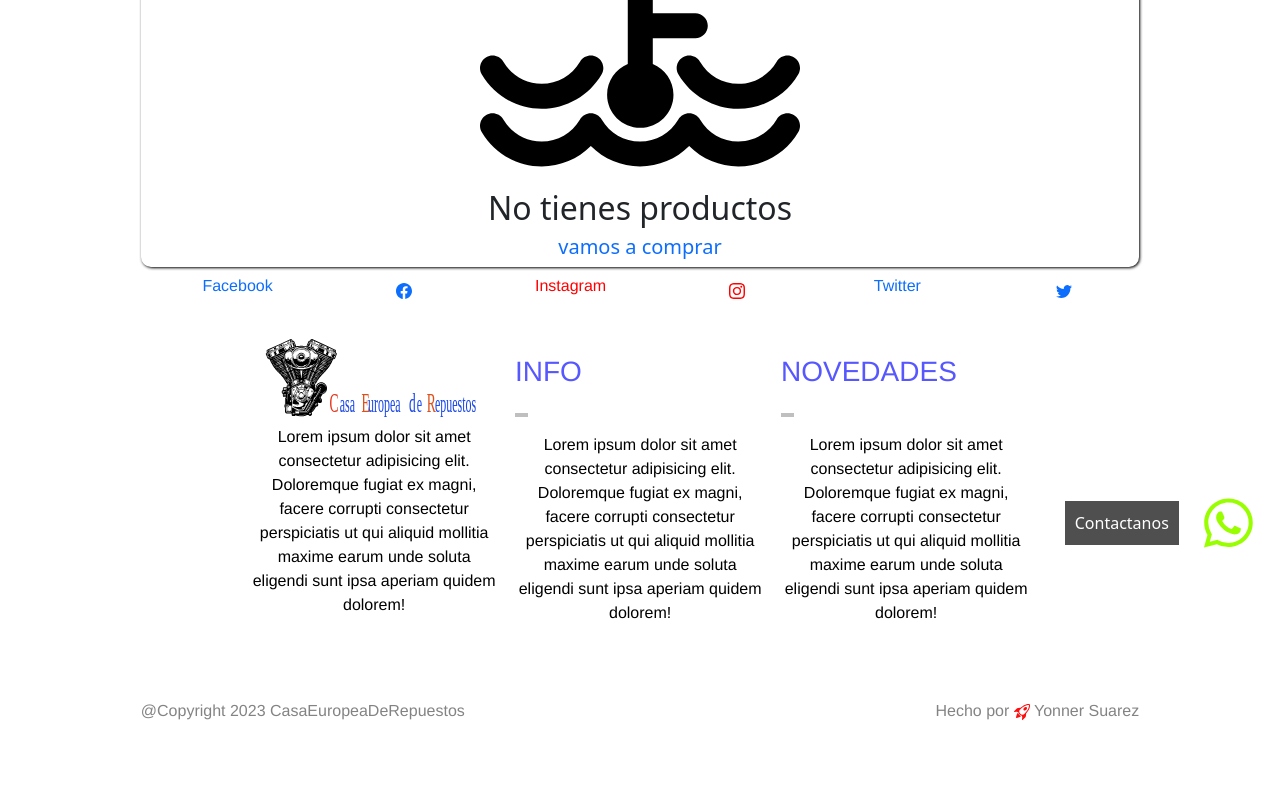
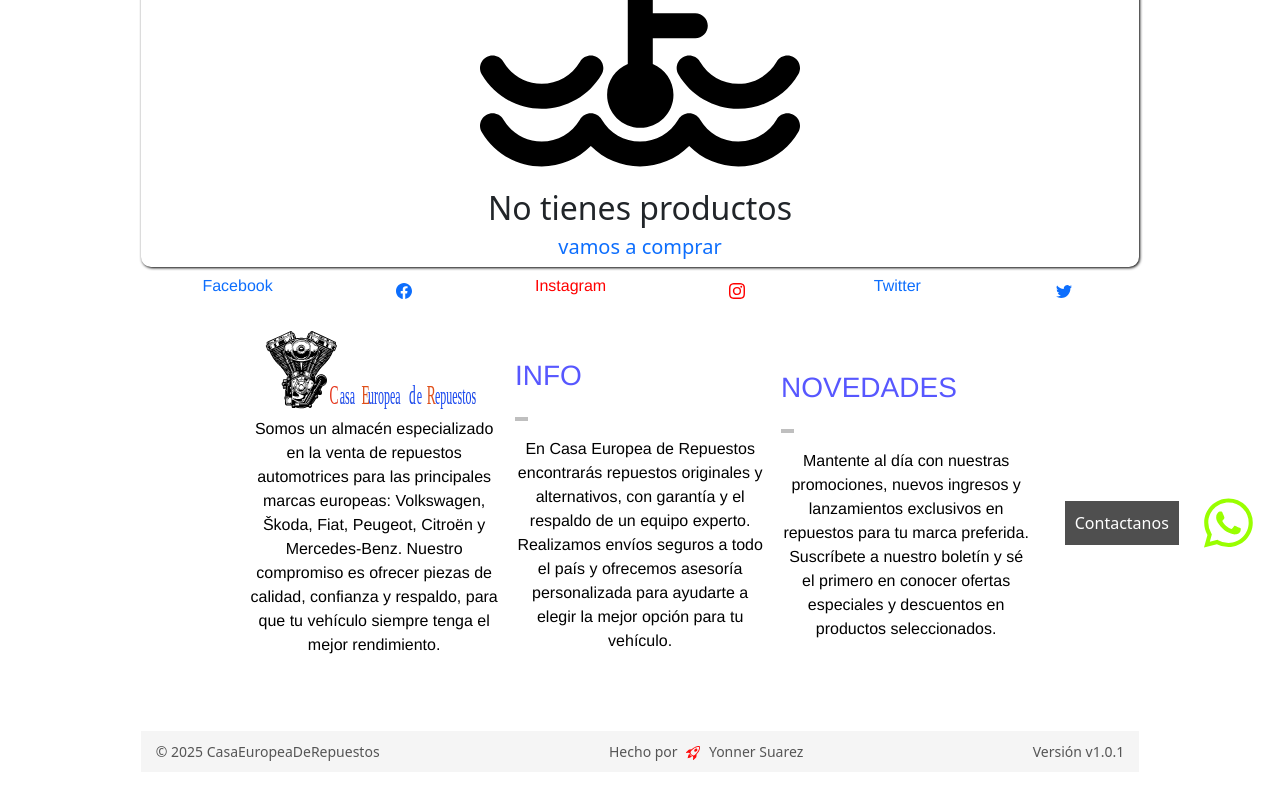
Before and after one commit to Yonner-suarez/PageCER, a React (Vite) app in the folder cer/: page /carrito in a window 1280 px wide. Shown: the part 244-1044 px from the top of the page. Built offline with nearby package versions, Linux system fonts and the light colour scheme; what @mercadopago/sdk-react would draw is missing.

Commit message:
feat: other fixes

```diff
--- a/cer/package.json
+++ b/cer/package.json
@@ -22,6 +22,7 @@
     "react-bootstrap-icons": "^1.10.3",
     "react-dom": "^18.2.0",
     "react-loader-spinner": "^5.3.4",
+    "react-paginate": "^8.3.0",
     "react-redux": "^8.0.5",
     "react-router-dom": "^6.11.1",
     "sweetalert2": "^11.7.5"
--- a/cer/src/components/Card/Card.jsx
+++ b/cer/src/components/Card/Card.jsx
@@ -103,15 +103,13 @@ const CardRep = ({ id, imagen, nombre, precio, marcaRep, marcas }) => {
         >
           <Modal.Header closeButton>
             <Modal.Title id="example-custom-modal-styling-title">
-              {marcas.map((mar) => (
               <div
-                  key={mar.id}
+                key={marcas.id}
                 style={{ display: "flex", flexDirection: "row" }}
               >
                 <img src={vw} alt="Volkswagen" />
-                  <h2>{mar.marca}</h2>
+                <h2>{marcas.marca}</h2>
               </div>
-              ))}
             </Modal.Title>
           </Modal.Header>
           <Modal.Body>
@@ -193,13 +191,9 @@ const CardRep = ({ id, imagen, nombre, precio, marcaRep, marcas }) => {
         </Modal>
 
         <Card.Body className="bodyCard">
-          {marcas.map((marca) => {
-            return (
-              <div key={marca.id}>
-                <h2 className="subtitulo">{marca.marca}</h2>
+          <div key={marcas.id}>
+            <h2 className="subtitulo">{marcas.marca}</h2>
           </div>
-            );
-          })}
           <Card.Title className="titulo">{nombre}</Card.Title>
           <Card.Text className="texto">${precio}</Card.Text>
 
@@ -211,15 +205,9 @@ const CardRep = ({ id, imagen, nombre, precio, marcaRep, marcas }) => {
               style={{ fontFamily: "Franklin Gothic Medium" }}
               onClick={onClick}
             >
-              Agregar
+              Comprar
             </Button>
 
-            <Link
-              to="https://api.whatsapp.com/send?phone=573134421215&text=Buen_día_estoy_buscando_Repuestos"
-              className="link"
-            >
-              <Whatsapp className="whatsapp" />
-            </Link>
             <div className="ContenedorCarrito">
               {mostrarComponente && <Carrito placement="end" name="end" />}
             </div>
--- a/cer/src/components/Contacto/Contacto.jsx
+++ b/cer/src/components/Contacto/Contacto.jsx
@@ -47,10 +47,11 @@ const Contacto = () => {
         <div className="informacionNosotros">
           <img src={logo} alt="Logo" className="logo" />
           <p className="parrafos">
-            Lorem ipsum dolor sit amet consectetur adipisicing elit. Doloremque
-            fugiat ex magni, facere corrupti consectetur perspiciatis ut qui
-            aliquid mollitia maxime earum unde soluta eligendi sunt ipsa aperiam
-            quidem dolorem!
+            Somos un almacén especializado en la venta de repuestos automotrices
+            para las principales marcas europeas: Volkswagen, Škoda, Fiat,
+            Peugeot, Citroën y Mercedes-Benz. Nuestro compromiso es ofrecer
+            piezas de calidad, confianza y respaldo, para que tu vehículo
+            siempre tenga el mejor rendimiento.
           </p>
         </div>
         <div className="informacionNosotros" data-aos="flip-down">
@@ -58,10 +59,11 @@ const Contacto = () => {
           <h4 className="subtitulo">info</h4>
           <hr className="saltos" />
           <p className="parrafos">
-            Lorem ipsum dolor sit amet consectetur adipisicing elit. Doloremque
-            fugiat ex magni, facere corrupti consectetur perspiciatis ut qui
-            aliquid mollitia maxime earum unde soluta eligendi sunt ipsa aperiam
-            quidem dolorem!
+            En Casa Europea de Repuestos encontrarás repuestos originales y
+            alternativos, con garantía y el respaldo de un equipo experto.
+            Realizamos envíos seguros a todo el país y ofrecemos asesoría
+            personalizada para ayudarte a elegir la mejor opción para tu
+            vehículo.
           </p>
         </div>
         <div className="informacionNosotros" data-aos="flip-down">
@@ -69,10 +71,10 @@ const Contacto = () => {
           <h4 className="subtitulo">Novedades</h4>
           <hr className="saltos" />
           <p className="parrafos">
-            Lorem ipsum dolor sit amet consectetur adipisicing elit. Doloremque
-            fugiat ex magni, facere corrupti consectetur perspiciatis ut qui
-            aliquid mollitia maxime earum unde soluta eligendi sunt ipsa aperiam
-            quidem dolorem!
+            Mantente al día con nuestras promociones, nuevos ingresos y
+            lanzamientos exclusivos en repuestos para tu marca preferida.
+            Suscríbete a nuestro boletín y sé el primero en conocer ofertas
+            especiales y descuentos en productos seleccionados.
           </p>
         </div>
       </div>
--- a/cer/src/components/Footer/Footer.css
+++ b/cer/src/components/Footer/Footer.css
@@ -26,3 +26,51 @@
     text-align: center;
   }
 }
+.footer-container {
+  display: flex;
+  justify-content: space-between; /* Distribuye los elementos a lo largo del footer */
+  align-items: center; /* Centra verticalmente */
+  padding: 10px 0;
+  gap: 20px; /* Espacio opcional entre elementos */
+}
+
+.footer-item {
+  font-size: 14px;
+  color: #555; /* Cambia según tu diseño */
+}
+
+.cohete {
+  margin: 0 5px;
+  vertical-align: middle;
+}
+.kt-footer {
+  background-color: #f5f5f5; /* color de fondo del footer */
+  width: 100%;
+}
+
+.kt-container {
+  max-width: 1200px; /* ancho máximo del contenido */
+  width: 100%;
+  margin: 0 auto; /* centra el footer */
+  padding: 0 15px; /* padding lateral para que no toque los bordes */
+}
+
+.footer-container {
+  display: flex;
+  justify-content: space-between; /* distribuye los items */
+  align-items: center;
+  flex-wrap: wrap; /* para que no se salga en pantallas pequeñas */
+  padding: 10px 0;
+  gap: 10px; /* separación opcional entre elementos */
+}
+
+.footer-item {
+  font-size: 14px;
+  color: #555;
+  white-space: nowrap; /* evita que el texto se rompa */
+}
+
+.cohete {
+  margin: 0 5px;
+  vertical-align: middle;
+}
--- a/cer/src/components/Footer/Footer.jsx
+++ b/cer/src/components/Footer/Footer.jsx
@@ -1,15 +1,21 @@
-import "./Footer.css";
+import React from "react";
+import "./footer.css";
 import { RocketTakeoff } from "react-bootstrap-icons";
 
-const Footer = () => {
+function Footer() {
   return (
-    <div className="footer">
-      <p className="footertexto">@Copyright 2023 CasaEuropeaDeRepuestos</p>
-      <p className="footertexto">
-        Hecho por <RocketTakeoff className="cohete" /> Yonner Suarez{" "}
-      </p>
+    <div className="kt-footer kt-grid__item" id="kt_footer">
+      <div className="kt-container">
+        <div className="kt-footer__wrapper footer-container">
+          <div className="footer-item">© 2025 CasaEuropeaDeRepuestos</div>
+          <div className="footer-item">
+            Hecho por <RocketTakeoff className="cohete" /> Yonner Suarez
+          </div>
+          <div className="footer-item">Versión v1.0.1</div>
+        </div>
+      </div>
     </div>
   );
-};
+}
 
 export default Footer;
--- a/cer/src/components/InfoNosotros/infoNosotros.css
+++ b/cer/src/components/InfoNosotros/infoNosotros.css
@@ -42,7 +42,7 @@
 .hr {
   border: 5px solid rgb(55, 0, 255);
   background-color: blue;
-  height: 30%;
+  height: 5%;
   margin-left: 0%;
   width: 5%;
 }
--- a/cer/src/components/InfoNosotros/infoNosotros.jsx
+++ b/cer/src/components/InfoNosotros/infoNosotros.jsx
@@ -15,19 +15,12 @@ const InfoNosotros = () => {
       </h2>
       <hr className="hr" />
       <p className="parrafosNosotros" data-aos="zoom-in">
-        Lorem ipsum dolor sit amet consectetur, adipisicing elit. Laudantium sit
-        iste ex nesciunt vero id excepturi rem, totam deleniti rerum maxime
-        similique modi quis velit illum laborum illo reprehenderit eaque. Lorem
-        ipsum dolor sit amet, consectetur adipisicing elit. Veniam iusto, neque
-        corrupti quos sequi culpa et facere omnis ratione pariatur repellendus
-        vero, dolores quod nesciunt fuga suscipit consequuntur nemo illo. Lorem
-        ipsum dolor sit amet consectetur, adipisicing elit. Facilis in
-        consequuntur ullam ab molestias, sint ex? Iste distinctio ratione
-        provident accusamus hic harum fuga at sequi sit doloribus, quisquam
-        repellendus? Lorem ipsum dolor sit amet consectetur adipisicing elit.
-        Quis recusandae iste facere deserunt nobis similique quia excepturi
-        veniam, repellendus quo placeat amet natus id quaerat in doloremque
-        porro dolorem possimus!
+        Somos un almacén de repuestos automotrices especializado en ofrecer
+        soluciones confiables y de calidad para vehículos de las principales
+        marcas europeas, entre ellas Volkswagen, Škoda, Fiat, Peugeot, Citroën y
+        Mercedes-Benz. Nuestro compromiso es brindar a nuestros clientes un
+        servicio ágil, seguro y cercano, respaldado por una amplia experiencia
+        en el sector automotor.
       </p>
       <img
         src={Cartel}
--- a/cer/src/main.jsx
+++ b/cer/src/main.jsx
@@ -5,7 +5,7 @@ import { BrowserRouter } from "react-router-dom";
 import axios from "axios";
 import { Provider } from "react-redux";
 import store from "./redux/store.js";
-axios.defaults.baseURL = "https://backcer.onrender.com";
+axios.defaults.baseURL = "http://localhost:5144/";
 
 ReactDOM.createRoot(document.getElementById("root")).render(
   <Provider store={store}>
--- a/cer/src/redux/slices/repuestos.js
+++ b/cer/src/redux/slices/repuestos.js
@@ -20,11 +20,16 @@ export default repuestoSlice.reducer;
 
 export const { setRepuestos } = repuestoSlice.actions;
 
+// Acción Redux con body
 export const getRepuestos = () => (dispatch) => {
   axios
-    .get("/repuesto")
+    .post("catalogoProductos/v1/Catalogo/productos", {
+      idMarca: 0,
+      idCategoria: 0,
+      rangoPrecio: "",
+    })
     .then((res) => {
       dispatch(setRepuestos(res.data));
     })
-    .catch((err) => err.message);
+    .catch((err) => console.error(err.message));
 };
```
Also changed, not shown: cer/src/components/Propuesta/Propuesta.jsx (+12 -12 lines), cer/src/components/RepuestosVw/RepuestosVw.jsx (+35 -33 lines), 2 other files (tests, documents, lock files or other folders). Lines whose indentation alone changed are shown as unchanged.
